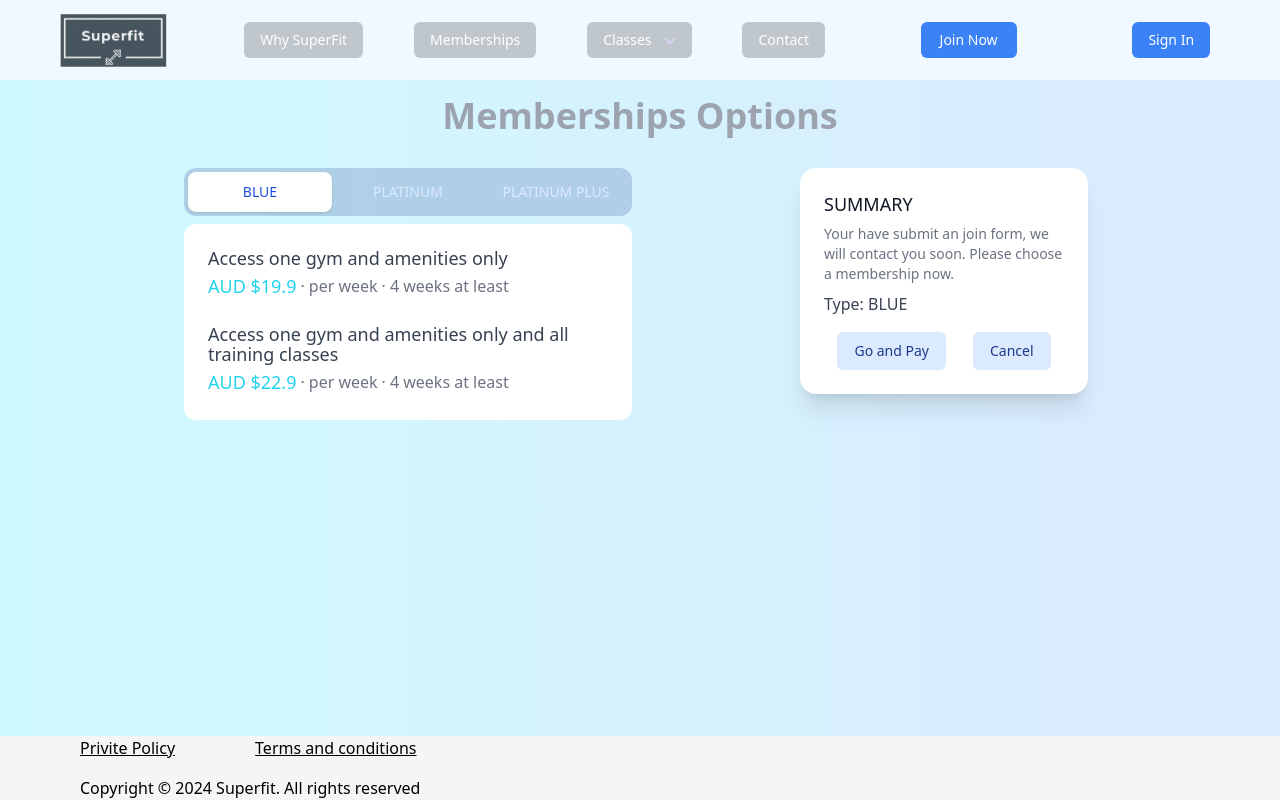
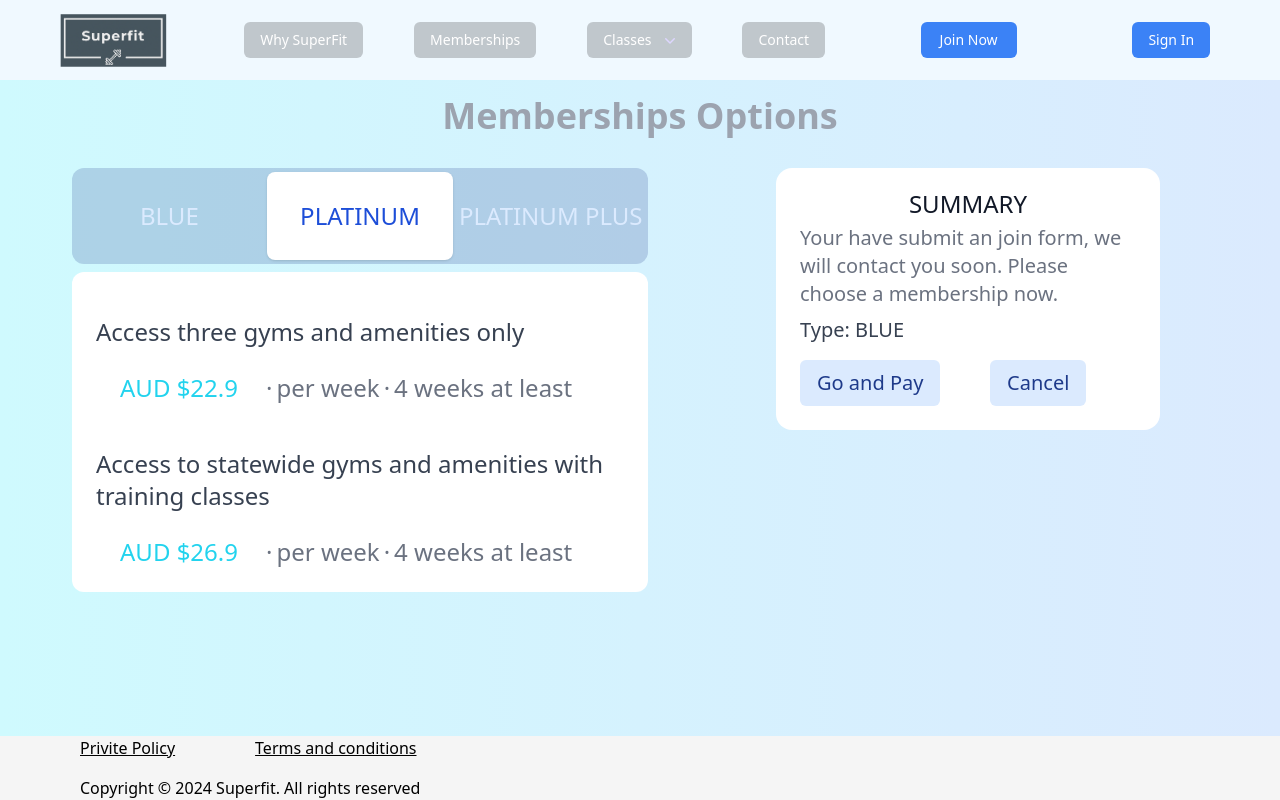
Before and after one commit to silviaxieyy/gareactfinalproject, a Next.js app: page /memberships in a window 1280 px wide. Built offline with nearby package versions, Linux system fonts and the light colour scheme; no server answers.

Commit message:
change summary and add some stylings

```diff
--- a/components/Comfirm.js
+++ b/components/Comfirm.js
@@ -62,7 +62,7 @@ export default function Comfirm({isOpen, onClose}) {
                     <button
                       type="button"
                       className="inline-flex justify-center rounded-md border border-transparent
-                        bg-blue-100 px-4 py-2 text-sm font-medium text-blue-900 hover:bg-blue-200
+                        bg-blue-100 px-4 py-2 mx-4 text-sm font-medium text-blue-900 hover:bg-blue-200
                         focus:outline-none focus-visible:ring-2 focus-visible:ring-blue-500 focus-visible:ring-offset-2"
                       onClick={handleChooseMembership}
                     >
@@ -72,7 +72,7 @@ export default function Comfirm({isOpen, onClose}) {
                       <button
                         type="button"
                         className="inline-flex justify-center rounded-md border border-transparent
-                          bg-blue-100 px-4 py-2 text-sm font-medium text-blue-900 hover:bg-blue-200
+                          bg-blue-100 px-4 py-2 mx-4 text-sm font-medium text-blue-900 hover:bg-blue-200
                           focus:outline-none focus-visible:ring-2 focus-visible:ring-blue-500 focus-visible:ring-offset-2"
                         onClick={closeModal}
                       >
--- a/components/MembershipTabs.js
+++ b/components/MembershipTabs.js
@@ -1,4 +1,4 @@
-import { useState} from 'react'
+import { useState,useEffect } from 'react'
 import { Tab } from '@headlessui/react'
 import Link from 'next/link'
 
@@ -9,7 +9,12 @@ function classNames(...classes) {
 
 export default function MembershipTabs() {
   const [selectedCategory, setSelectedCategory] = useState('BLUE');
+  const [selectedMembership, setSelectedMembership] = useState();
   const [type, setType] = useState({});
+
+  useEffect(() => {
+    console.log("selectedMembership: ", selectedMembership)
+  },[selectedMembership])
 
   const [categories] = useState({
     BLUE: [
@@ -22,7 +27,7 @@ export default function MembershipTabs() {
       },
       {
         id: 'Blue-Premium',
-        title: 'Access one gym and amenities only and all training classes',
+        title: 'Access one gym and amenities with training classes',
         price: '$22.9',
         period: "per week",
         starting: '4 weeks at least',
@@ -38,7 +43,7 @@ export default function MembershipTabs() {
       },
       {
         id: 'Platnum-Premium',
-        title: 'Access to statewide gyms and amenities only',
+        title: 'Access to statewide gyms and amenities with training classes',
         price: '$26.9',
         period: "per week",
         starting: '4 weeks at least',
@@ -54,7 +59,7 @@ export default function MembershipTabs() {
       },
       {
         id: 'Plus-Ultimate',
-        title: 'Access to nationwide gyms and amenities and all traing classes',
+        title: 'Access to nationwide gyms, amenities with training classes',
         price: '33.9',
         period: "per week",
         starting: '4 weeks at least',
@@ -68,18 +73,25 @@ export default function MembershipTabs() {
     setType(selecetedType);
   }
 
+  const handleMembershipClick = (membership) => {
+    setSelectedMembership(membership)
+    console.log(membership)
+    console.log(membership.title)
+    console.log(membership.price)
+  }
+
   return (
-    <div className='flex flex-row justify-center'>
-      <div className='flex flex-col mx-20 flex-shrink-0'>
-        <div className="flex flex-col  max-w-md px-1 py-8 sm:px-0">
-          <Tab.Group>
-            <Tab.List className="flex space-x-1 rounded-xl bg-blue-900/20 p-1">
+    <div className='flex flex-row justify-betwen'>
+      <div className='flex flex-col mx-10 flex-shrink-0'>
+        <div className="flex flex-col max-w-xl px-1 py-8 sm:px-0">
+          <Tab.Group defaultIndex={1}>
+            <Tab.List className="flex space-x-1 h-24 w-xl rounded-xl bg-blue-900/20 p-1">
               {Object.keys(categories).map((category, index) => (
                 <Tab
                   key={index}
                   className={({ selected }) =>
                     classNames(
-                      'w-full rounded-lg py-2.5 text-sm font-medium leading-5',
+                      'w-full rounded-lg py-2.5 text-2xl font-medium leading-5',
                       'ring-white/60 ring-offset-2 ring-offset-blue-400 focus:outline-none focus:ring-2',
                       selected
                         ? 'bg-white text-blue-700 shadow'
@@ -93,34 +105,35 @@ export default function MembershipTabs() {
               ))}
             </Tab.List>
             <Tab.Panels className="mt-2">
-              {Object.values(categories).map((posts, idx) => (
+              {Object.entries(categories).map(([category, memberships], idx) => (
                 <Tab.Panel
                   key={idx}
                   className={classNames(
                     'rounded-xl bg-white p-3',
-                    'ring-white/60 ring-offset-2 ring-offset-blue-400 focus:outline-none focus:ring-2'
+                    'ring-white/60 ring-offset-2 h-80 ring-offset-blue-400 focus:outline-none focus:ring-2'
                   )}
                 >
                   <ul>
-                    {posts.map((post) => (
+                    {memberships.map((membership) => (
                       <li
-                        key={post.id}
+                        key={membership.id}
                         className="relative text-gray-700 rounded-md p-3 hover:bg-gray-100"
+                        onClick={() => handleMembershipClick(membership)}
                       >
-                        <h3 className="text-lg font-medium leading-5">
-                          {post.title}
+                        <h3 className="lg:text-2xl md:text-3xl sm:text-xl font-medium leading-8 mt-5">
+                          {membership.title}
                         </h3>
 
                         <ul className="mt-1 flex flex-wraps items-center space-x-1 text-base font-normal leading-4 text-gray-500">
-                          <li className='text-lg text-cyan-400 '>AUD {post.price}</li>
-                          <li className='mx-auto'>&middot;</li>
-                          <li>{post.period}</li>
-                          <li>&middot;</li>
-                          <li>{post.starting} </li>
+                          <li className='lg:text-2xl md:text-lg sm:text-lg text-cyan-400 mx-6 mt-5'>AUD {membership.price}</li>
+                          <li className='lg:text-2xl md:text-lg sm:text-lg mt-5 mx-6'>&middot;</li>
+                          <li className='lg:text-2xl md:text-lg sm:text-lg mt-5 mx-6'>{membership.period}</li>
+                          <li className='lg:text-2xl md:text-lg sm:text-lg mt-5 mx-6'>&middot;</li>
+                          <li className='lg:text-2xl md:text-lg sm:text-lg mt-5 mx-6'>{membership.starting} </li>
                         </ul>
 
                         <a
-                          href="#"
+                          href='#'
                           className={classNames(
                             'absolute inset-0 rounded-md',
                             'ring-blue-400 focus:z-10 focus:outline-none focus:ring-2'
@@ -135,41 +148,48 @@ export default function MembershipTabs() {
           </Tab.Group>
         </div>
       </div>
-      <div className='flex flex-col mx-20 flex-shrink-0'>
-        <div className="flex flex-col w-72 h-full max-w-md px-1 py-8 mx-2 sm:px-0">
-            <div className="w-full max-w-md transform mx-auto
-              overflow-hidden rounded-2xl bg-white p-6 text-left align-middle
-              shadow-xl transition-all">
+      <div className='flex flex-col mx-20  flex-shrink-0'>
+        <div className="hidden sm:flex flex-col w-96  h-96 px-1 py-8 mx-2 sm:px-0">
+            <div
+              className="w-full max-w-2xl rounded-2xl bg-white p-6 text-left">
               <p
                 as="h3"
-                className="text-lg font-medium leading-6 text-gray-900"
+                className="text-2xl text-center font-medium leading-6 text-gray-900"
               >
                 SUMMARY
               </p>
               <div className="mt-2">
-                <p className="text-sm text-gray-500">
+                <p className="text-xl text-gray-500">
                   Your have submit an join form, we will contact you soon.
                   Please choose a membership now.
                 </p>
-                <p className='text-gray-700 mt-2'>Type:  {selectedCategory}</p>
+                <p className='mt-2 text-xl text-gray-700'>Type: {selectedCategory}</p>
+                {selectedMembership && (<ul>
+                  <li className='mt-2 text-xl text-gray-700'>Level:  {selectedMembership.id}</li>
+                  <li className='mt-2 text-xl text-gray-700'>Title: {selectedMembership.title}</li>
+                  <li className='mt-2 text-xl text-gray-700'>Period: {selectedMembership.period}</li>
+                  <li className='mt-2 text-xl text-gray-700'>Starting: {selectedMembership.starting}</li>
+                </ul>)
+                }
               </div>
               <div className="flex flex-row mt-4">
+                <Link href='/payment'>
                   <button
                     type="button"
                     className="inline-flex justify-between rounded-md border border-transparent
-                    bg-blue-100 px-4 py-2 mx-auto text-sm font-medium text-blue-900 hover:bg-blue-200
+                      bg-blue-100 px-4 py-2 mx-auto text-xl font-medium text-blue-900 hover:bg-blue-200
                       focus:outline-none focus-visible:ring-2 focus-visible:ring-blue-500 focus-visible:ring-offset-2"
-      /*                         onClick={handlePayment} */
                   >
                     Go and Pay
                   </button>
+                </Link>
                 <Link
                   className='mx-auto'
                   href='/'>
                   <button
                     type="button"
                     className="inline-flex justify-center rounded-md border border-transparent
-                      bg-blue-100 px-4 py-2 text-sm font-medium text-blue-900 hover:bg-blue-200
+                      bg-blue-100 px-4 py-2 text-xl font-medium text-blue-900 hover:bg-blue-200
                       focus:outline-none focus-visible:ring-2 focus-visible:ring-blue-500 focus-visible:ring-offset-2"
                   >
                     Cancel
--- /dev/null
+++ b/pages/payment/index.js
@@ -0,0 +1,19 @@
+import React from 'react';
+import DashboardLayout from '../../components/Layout';
+
+
+const Payment = () => {
+  return (
+    <div>
+      <DashboardLayout>
+        <div className="flex justify-center items-center mt-2">
+          <div className='mt-2 mb-0'>
+            <h1 className='font-russo-one text-4xl font-bold text-gray-400 mx-auto'>Pay for your membership</h1>
+          </div>
+        </div>
+      </DashboardLayout>
+    </div>
+  )
+}
+
+export default Payment
```
Also changed, not shown: components/ComtactTab.js (+6 -6 lines), components/TimetableTab.js (+22 -23 lines), pages/classes/timetable/index.js (+22 -8 lines), pages/join-now/index.js (+44 -34 lines). Lines whose indentation alone changed are shown as unchanged.
